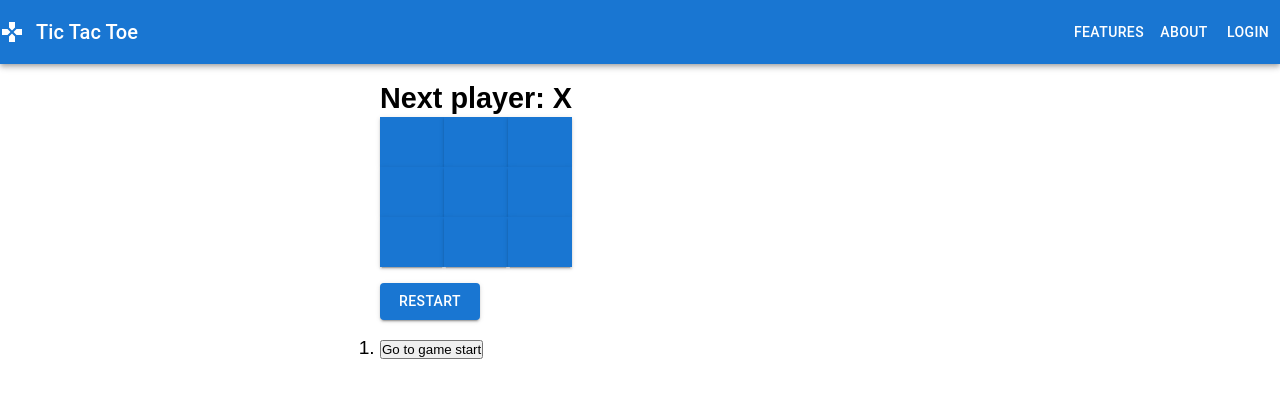
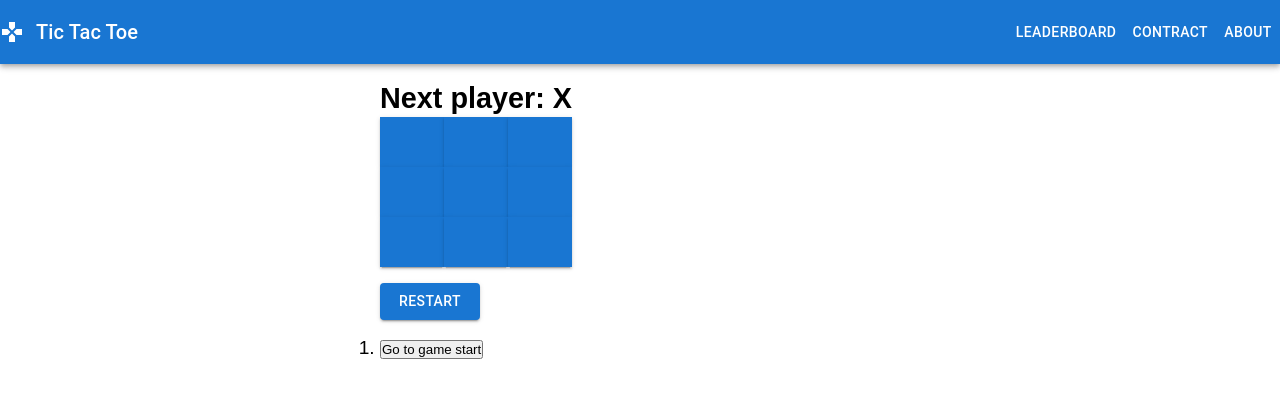
Before and after one commit to Domar95/tic-tac-toe, a React (Create React App) app in the folder client/: page / in a window 1280 px wide. Shown: the top 398 px of the page. Built offline with nearby package versions, Linux system fonts and the light colour scheme.

Commit message:
chore(navbar): update pages text

```diff
--- a/client/src/components/common/Navbar.tsx
+++ b/client/src/components/common/Navbar.tsx
@@ -14,7 +14,7 @@ import {
 import MenuIcon from "@mui/icons-material/Menu";
 import GamesIcon from "@mui/icons-material/Games";
 
-const pages = ["Features", "About", "Login"];
+const pages = ["Leaderboard", "Contract", "About"];
 
 const Navbar = () => {
   const [anchorNav, setAnchorNav] = useState<null | HTMLElement>(null);
```
